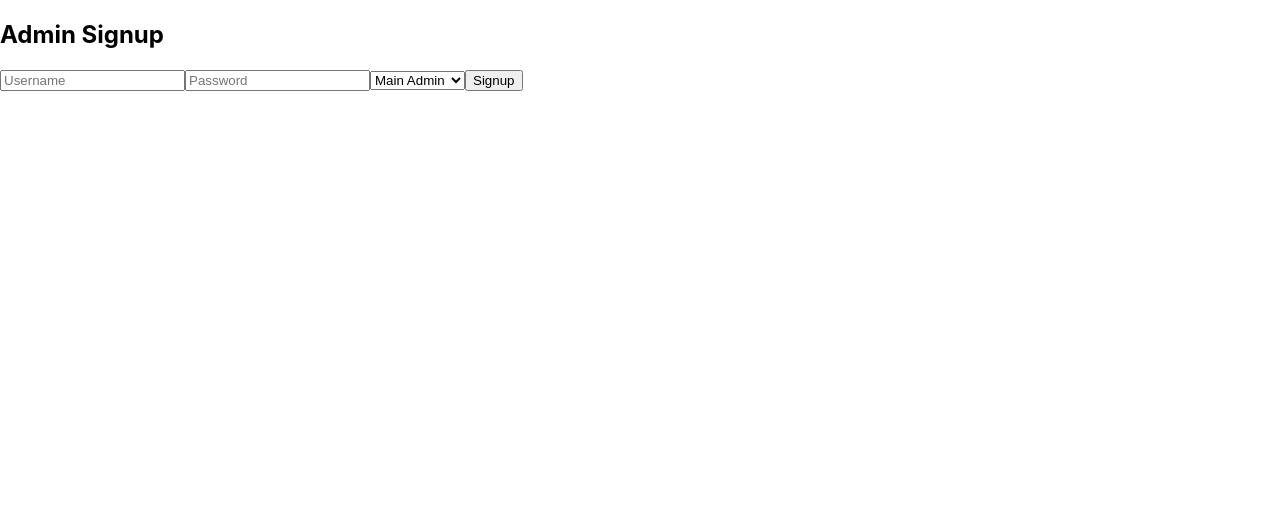
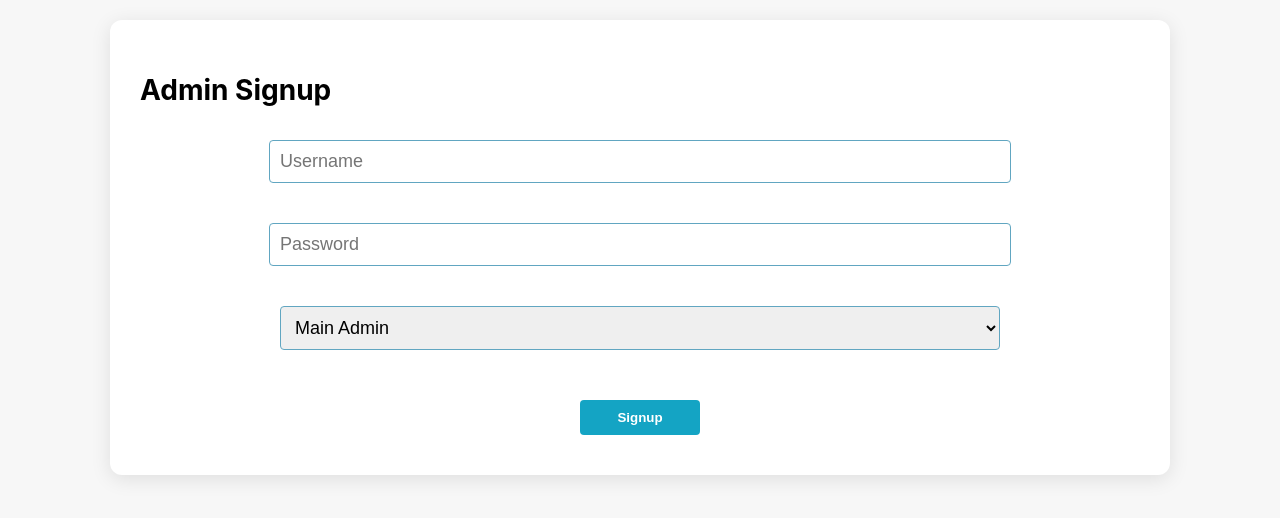
Before and after one commit to Saico-debs9/Hotel-Onboarding, a React (Create React App) app in the folder client/: page /register in a window 1280 px wide. Shown: the top 518 px of the page. Built offline with nearby package versions, Linux system fonts and the light colour scheme.

Commit message:
Added styling to login and signup page

```diff
--- a/client/src/pages/AdminDashboard.jsx
+++ b/client/src/pages/AdminDashboard.jsx
@@ -1,5 +1,6 @@
 import React, { useState, useEffect } from 'react';
 import axios from 'axios';
+import '../styles/App.css'
 
 const AdminDashboard = () => {
     const [hotels, setHotels] = useState([]);
--- a/client/src/pages/LoginPage.jsx
+++ b/client/src/pages/LoginPage.jsx
@@ -1,7 +1,7 @@
-// src/pages/LoginPage.jsx
 import React, { useState } from 'react';
 import axios from 'axios';
 import { useNavigate } from 'react-router-dom';
+import '../styles/App.css'
 
 const LoginPage = () => {
   const [username, setUsername] = useState('');
@@ -18,7 +18,6 @@ const LoginPage = () => {
 
       alert('Login successful');
 
-      // Redirect based on role
       if (res.data.role === 'main') {
         navigate('/admin/dashboard');
       } else {
@@ -30,29 +29,33 @@ const LoginPage = () => {
   };
 
   return (
-    <div className="min-h-screen flex items-center justify-center bg-gray-100">
-      <form onSubmit={handleLogin} className="bg-white p-8 rounded shadow-md w-96">
-        <h2 className="text-2xl font-bold mb-6 text-center">Admin Login</h2>
+    <div className="wrapper">
+      <div className="container">
+        <h2 className="headHome">Admin Login</h2>
+        <div className='inputBox'>
+        <form onSubmit={handleLogin} className='formBox'>
           <input
             type="text"
             placeholder="Username"
             value={username}
             onChange={(e) => setUsername(e.target.value)}
-          className="w-full mb-4 p-2 border border-gray-300 rounded"
+            className="inputHome"
             required
-        />
+          /><br />
           <input
             type="password"
             placeholder="Password"
             value={password}
             onChange={(e) => setPassword(e.target.value)}
-          className="w-full mb-6 p-2 border border-gray-300 rounded"
+            className="inputHome"
             required
-        />
-        <button type="submit" className="w-full bg-blue-600 text-white py-2 rounded hover:bg-blue-700">
-          Login
-        </button>
+          /><br />
+          <div className="inputBtn">
+            <button type="submit" className="btnHome">Login</button>
+          </div>
         </form>
+        </div>
+      </div>
     </div>
   );
 };
--- a/client/src/pages/SignupPage.jsx
+++ b/client/src/pages/SignupPage.jsx
@@ -1,6 +1,7 @@
 import React, { useState } from 'react';
 import axios from 'axios';
 import { useNavigate } from 'react-router-dom';
+import '../styles/App.css'
 
 const SignupPage = () => {
   const [form, setForm] = useState({ username: '', password: '', role: 'main' });
@@ -22,17 +23,39 @@ const SignupPage = () => {
   };
 
   return (
-    <div className="min-h-screen flex justify-center items-center bg-gray-100">
-      <form onSubmit={handleSignup} className="bg-white p-6 rounded shadow-md w-80">
-        <h2 className="text-xl font-bold mb-4">Admin Signup</h2>
-        <input className="w-full p-2 mb-3 border" name="username" placeholder="Username" value={form.username} onChange={handleChange} />
-        <input className="w-full p-2 mb-3 border" type="password" name="password" placeholder="Password" value={form.password} onChange={handleChange} />
-        <select className="w-full p-2 mb-3 border" name="role" value={form.role} onChange={handleChange}>
-          <option value="main">Main Admin</option>
-          <option value="hotel">Hotel Admin</option>
-        </select>
-        <button className="w-full bg-blue-600 text-white p-2 rounded" type="submit">Signup</button>
-      </form>
+    <div className="wrapper">
+      <div className="container">
+        <h2 className="headHome">Admin Signup</h2>
+        <form onSubmit={handleSignup} className="formBox">
+          <input
+            className="inputHome"
+            name="username"
+            placeholder="Username"
+            value={form.username}
+            onChange={handleChange}
+          /><br />
+          <input
+            className="inputHome"
+            type="password"
+            name="password"
+            placeholder="Password"
+            value={form.password}
+            onChange={handleChange}
+          /><br />
+          <select
+            className="inputHome"
+            name="role"
+            value={form.role}
+            onChange={handleChange}
+          >
+            <option value="main">Main Admin</option>
+            <option value="hotel">Hotel Admin</option>
+          </select><br />
+          <div className="inputBtn">
+            <button className="btnHome" type="submit">Signup</button>
+          </div>
+        </form>
+      </div>
     </div>
   );
 };
--- a/client/src/styles/App.css
+++ b/client/src/styles/App.css
@@ -22,7 +22,7 @@
     background: white;
     border-radius: 12px;
     padding: 30px;
-  box-shadow: 0 4px 20px rgba(0,0,0,0.1);
+    box-shadow: 0 4px 20px rgba(0, 0, 0, 0.1);
     width: 100%;
     max-width: 1000px;
 }
@@ -59,6 +59,7 @@
 .btnLink:hover {
     background-color: #2563eb;
 }
+
 .btnAction {
     margin: 10px 5px;
     padding: 10px;
@@ -70,12 +71,37 @@
     cursor: pointer;
     border-radius: 4px;
 }
+
 .inputBtn {
     display: flex;
     justify-content: center;
     flex-wrap: wrap;
     margin-top: 10px;
 }
+
+.inputBox {
+    display: flex;
+    justify-content: center;
+    flex-wrap: wrap;
+    margin-top: 10px;
+}
+
+.inputHome {
+    padding: 10px;
+    margin: 10px 0;
+    width: 72%;
+    border: 1px solid rgb(97, 166, 193);
+    font-size: 18px;
+    border-radius: 4px;
+}
+.formBox {
+    display: flex;
+    flex-direction: column;
+    align-items: center;
+    width: 100%;
+}
+
+
 .btnHome {
     margin: 10px 5px;
     padding: 10px;
@@ -97,13 +123,15 @@
 }
 
 
+
 .hotelTable {
     width: 100%;
     border-collapse: collapse;
     text-align: left;
 }
 
-.hotelTable th, .hotelTable td {
+.hotelTable th,
+.hotelTable td {
     border: 1px solid #ddd;
     padding: 12px;
 }
@@ -117,7 +145,8 @@
     cursor: pointer;
 }
 
-.logoImg, .qrImg {
+.logoImg,
+.qrImg {
     height: 60px;
     object-fit: contain;
 }
@@ -150,6 +179,7 @@
     from {
         transform: rotate(0deg);
     }
+
     to {
         transform: rotate(360deg);
     }
```
Lines whose indentation alone changed are shown as unchanged.
